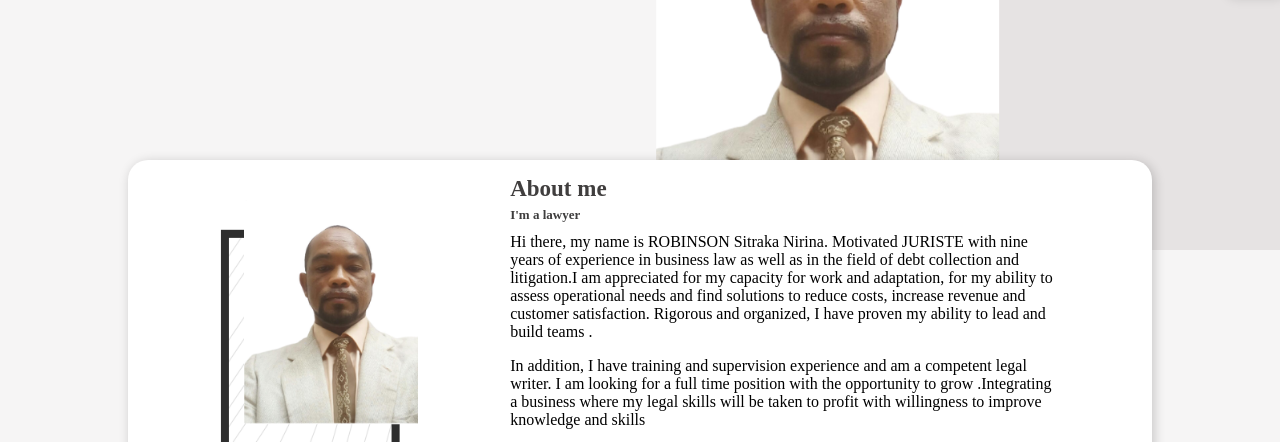
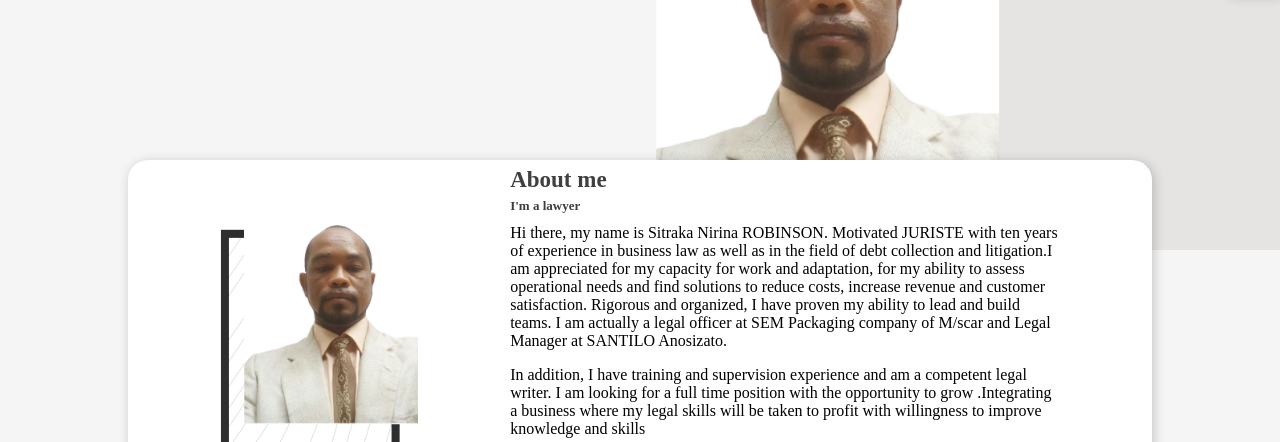
Before and after one commit to fanoelamanohisoa/Rasim-portfolio, a plain HTML site: page index.html in a window 1280 px wide. Shown: the part 510-952 px from the top of the page. Drawn offline with nearby package versions, Linux system fonts and the light colour scheme.

Commit message:
Update index.html

```diff
--- a/index.html
+++ b/index.html
@@ -7,7 +7,7 @@
     <link rel="stylesheet" href="css/style.css">
     <!-- fontawesome ******* -->
     <script src="https://kit.fontawesome.com/c8e4d183c2.js" crossorigin="anonymous"></script>
-    <title>Portfolio</title>
+    <title>Robinson</title>
 </head>
 <body>
     <section id="home">
@@ -28,7 +28,7 @@
         <!-- ****** Text ********* -->
         <div class="text-container">
             <p>Hello,</p>
-            <p>I'm Sitraka</p>
+            <p>I'm Robinson</p>
             <p>I'm a corporate lawyer</p>
             <a href="#contact"><button class="hire-btn">Hire me</button></a>
 
@@ -46,9 +46,10 @@
         <div class="about-text">
             <p>About me</p>
             <p>I'm a lawyer</p>
-            <p>Hi there, my name is ROBINSON Sitraka Nirina. Motivated JURISTE with nine years of experience in business law as well as in the field of debt collection and litigation.I am
+            <p>Hi there, my name is Sitraka Nirina ROBINSON. Motivated JURISTE with ten years of experience in business law as well as in the field of debt collection and litigation.I am
 appreciated for my capacity for work and adaptation, for my ability to assess operational needs and find solutions to reduce costs,
-increase revenue and customer satisfaction. Rigorous and organized, I have proven my ability to lead and build teams .</p>
+increase revenue and customer satisfaction. Rigorous and organized, I have proven my ability to lead and build teams. I am actually a
+legal officer at SEM Packaging company of M/scar and Legal Manager at SANTILO Anosizato.</p>
             <P>In addition, I
 have training and supervision experience and am a competent legal writer. I am looking for a full time position with the opportunity to
 grow .Integrating a business where my legal skills will be taken to profit with willingness to improve knowledge and skills</P>
```
